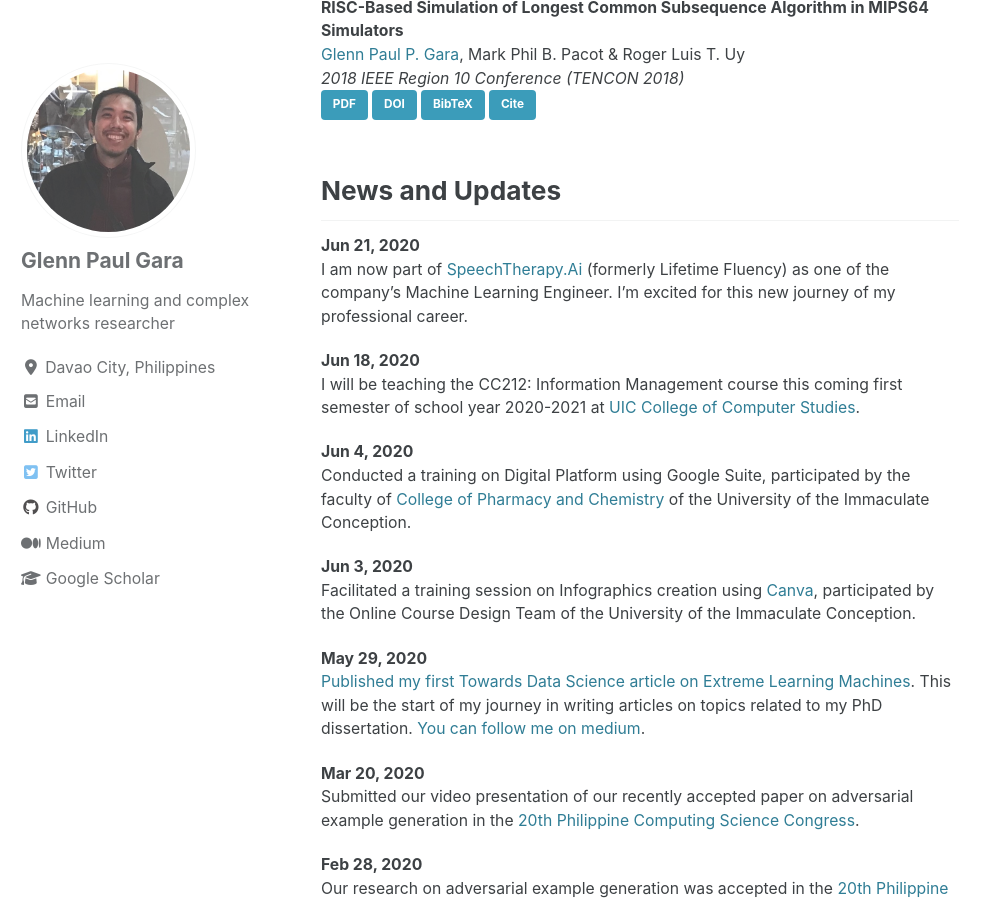
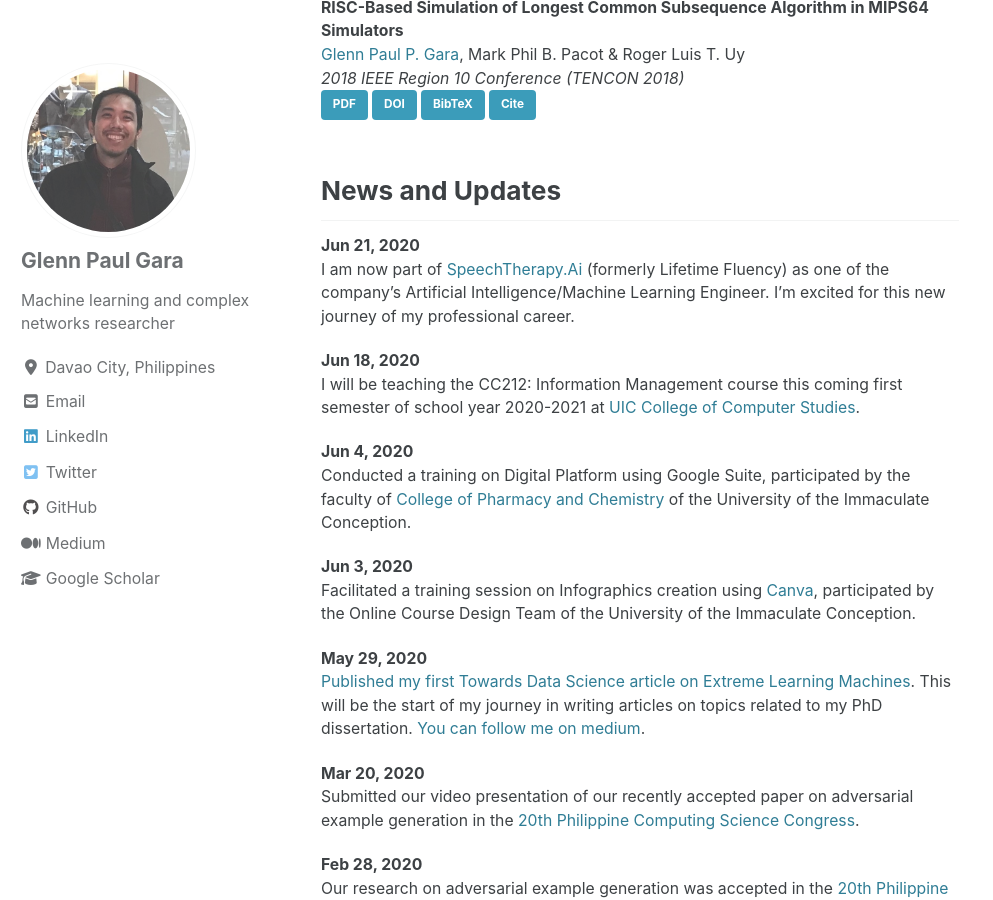
Before and after one commit to glenngara/glenngara.github.io, a Jekyll site: the page built from _pages/home.md, in a window 1280 px wide and 900 px high, scrolled down 961 px. Shown: the whole window, without its empty margins (0-993 px from the left). Built offline with Jekyll 4.4.1, drawn with Linux system fonts in a browser that asks for light colours; cached includes are drawn as plain includes; nearby versions of some CDN libraries; some of the changed text lies outside the part shown.

Commit message:
update d home page

```diff
--- a/_pages/home.md
+++ b/_pages/home.md
@@ -39,7 +39,7 @@ Eduardo B. Santiago & [Glenn Paul P. Gara](/)
 News and Updates
 ------
 **Jun 21, 2020**
-I am now part of [SpeechTherapy.Ai](https://lifetimefluency.com/) (formerly Lifetime Fluency) as one of the company's Machine Learning Engineer. I'm excited for this new journey of my professional career.
+I am now part of [SpeechTherapy.Ai](https://lifetimefluency.com/) (formerly Lifetime Fluency) as one of the company's Artificial Intelligence/Machine Learning Engineer. I'm excited for this new journey of my professional career.
 
 **Jun 18, 2020**
 I will be teaching the CC212: Information Management course this coming first semester of school year 2020-2021 at [UIC College of Computer Studies](https://www.uic.edu.ph/ite/).
```
Also changed, not shown: other parts of _pages/home.md (+1 -1 lines).
